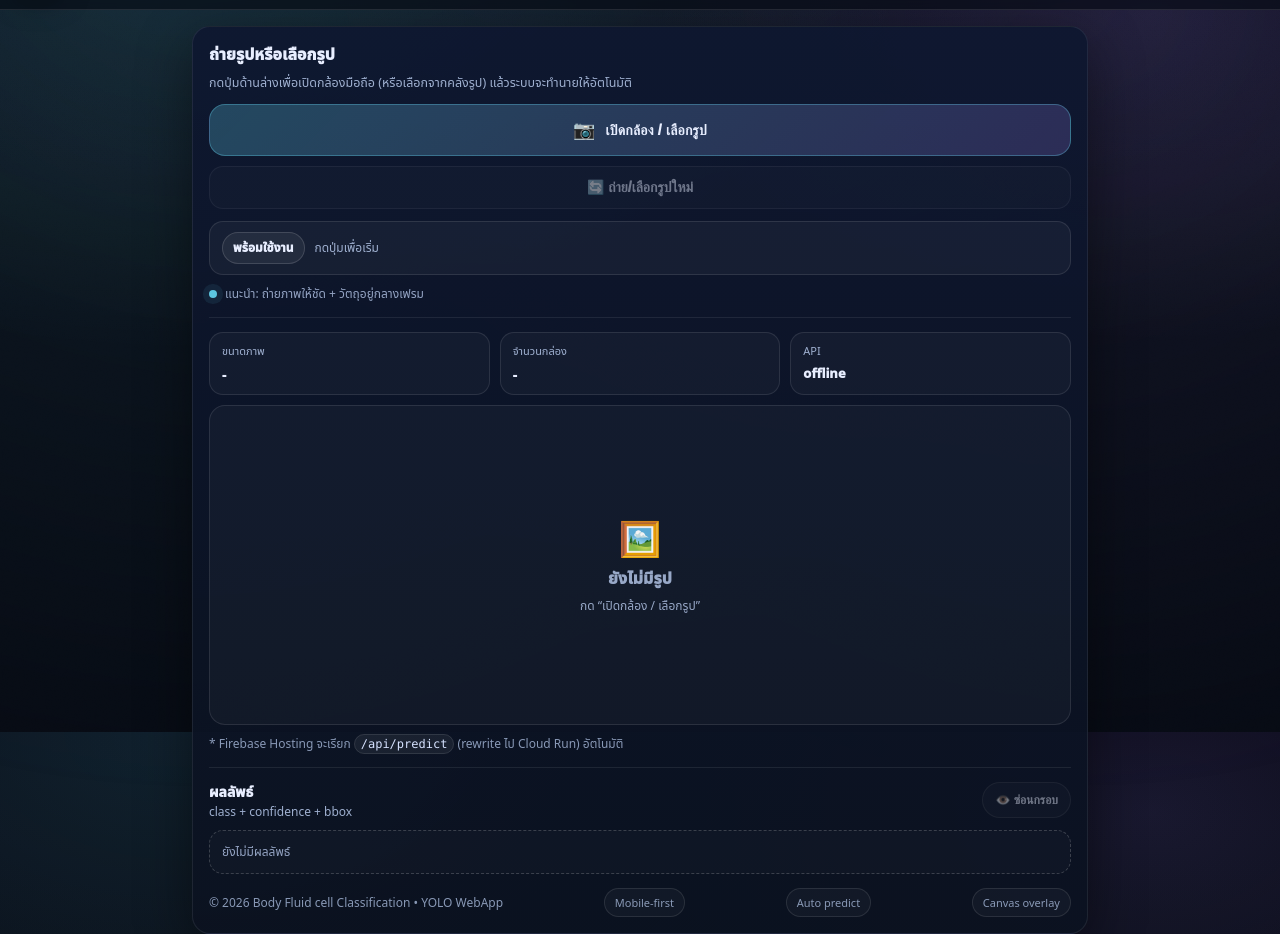
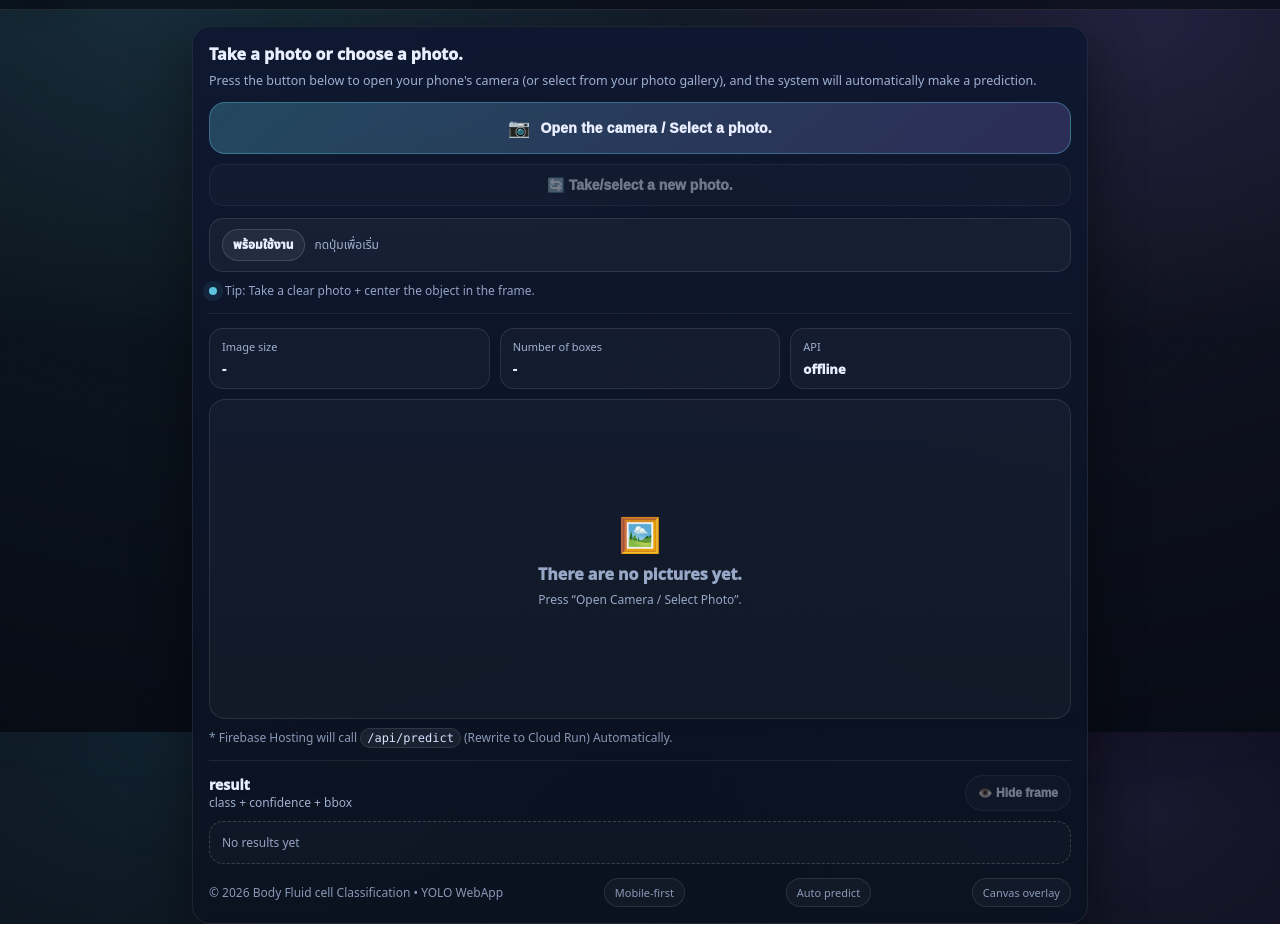
Before and after one commit to nattakit2580/Webapp-Body-Fluid-smartphone, a plain HTML site: page public/index.html in a window 1280 px wide. Shown: the part 68-1002 px from the top of the page. Drawn offline with Linux system fonts and the light colour scheme; no server answers.

Commit message:
Revise text content in index.html
Updated text content for better clarity and user experience.

```diff
--- a/public/index.html
+++ b/public/index.html
@@ -42,9 +42,9 @@
     <section class="card">
       <!-- HERO -->
       <div class="hero">
-        <div class="hero-title">ถ่ายรูปหรือเลือกรูป</div>
+        <div class="hero-title">Take a photo or choose a photo.</div>
         <div class="hero-sub">
-          กดปุ่มด้านล่างเพื่อเปิดกล้องมือถือ (หรือเลือกจากคลังรูป) แล้วระบบจะทำนายให้อัตโนมัติ
+          Press the button below to open your phone's camera (or select from your photo gallery), and the system will automatically make a prediction.
         </div>
 
         <input id="fileInput" type="file" accept="image/*" capture="environment" hidden />
@@ -52,22 +52,22 @@
         <div class="actions">
           <button class="btn btn-primary btn-big" id="btnCamera" type="button">
             <span class="btn-ic">📷</span>
-            <span class="btn-tx">เปิดกล้อง / เลือกรูป</span>
+            <span class="btn-tx">Open the camera / Select a photo.</span>
           </button>
 
           <button class="btn btn-ghost" id="btnRetake" type="button" disabled>
-            🔄 ถ่าย/เลือกรูปใหม่
+            🔄 Take/select a new photo.
           </button>
         </div>
 
         <div class="status">
-          <span class="badge" id="badge">พร้อมใช้งาน</span>
-          <span class="status-text" id="statusText">กดปุ่มเพื่อเริ่ม</span>
+          <span class="badge" id="badge">Ready to use</span>
+          <span class="status-text" id="statusText">Press the button to start.</span>
         </div>
 
         <div class="mini-tip">
           <span class="mini-dot"></span>
-          <span>แนะนำ: ถ่ายภาพให้ชัด + วัตถุอยู่กลางเฟรม</span>
+          <span>Tip: Take a clear photo + center the object in the frame.</span>
         </div>
       </div>
 
@@ -77,11 +77,11 @@
       <div class="stage">
         <div class="stage-top">
           <div class="kpi">
-            <div class="k">ขนาดภาพ</div>
+            <div class="k">Image size</div>
             <div class="v" id="imgSize">-</div>
           </div>
           <div class="kpi">
-            <div class="k">จำนวนกล่อง</div>
+            <div class="k">Number of boxes</div>
             <div class="v" id="detCount">-</div>
           </div>
           <div class="kpi">
@@ -96,18 +96,18 @@
 
           <div class="empty" id="empty">
             <div class="e1">🖼️</div>
-            <div class="e2">ยังไม่มีรูป</div>
-            <div class="e3">กด “เปิดกล้อง / เลือกรูป”</div>
+            <div class="e2">There are no pictures yet.</div>
+            <div class="e3">Press “Open Camera / Select Photo”.</div>
           </div>
 
           <div class="loading" id="loading" aria-hidden="true">
             <div class="spin"></div>
-            <div class="loading-text">กำลังทำนาย…</div>
+            <div class="loading-text">Predicting...</div>
           </div>
         </div>
 
         <div class="hint">
-          * Firebase Hosting จะเรียก <code>/api/predict</code> (rewrite ไป Cloud Run) อัตโนมัติ
+          * Firebase Hosting will call <code>/api/predict</code> (Rewrite to Cloud Run) Automatically.
         </div>
       </div>
 
@@ -116,12 +116,12 @@
       <!-- RESULTS -->
       <div class="result-head">
         <div class="rh-left">
-          <div class="rh-title">ผลลัพธ์</div>
+          <div class="rh-title">result</div>
           <div class="rh-sub">class + confidence + bbox</div>
         </div>
 
         <button class="btn btn-chip" id="btnToggleBoxes" type="button" disabled>
-          👁️ ซ่อนกรอบ
+          👁️ Hide frame
         </button>
       </div>
 
@@ -134,7 +134,7 @@
       </div>
 
       <div class="results" id="results">
-        <div class="results-empty" id="resultsEmpty">ยังไม่มีผลลัพธ์</div>
+        <div class="results-empty" id="resultsEmpty">No results yet</div>
       </div>
 
       <footer class="foot">
```
